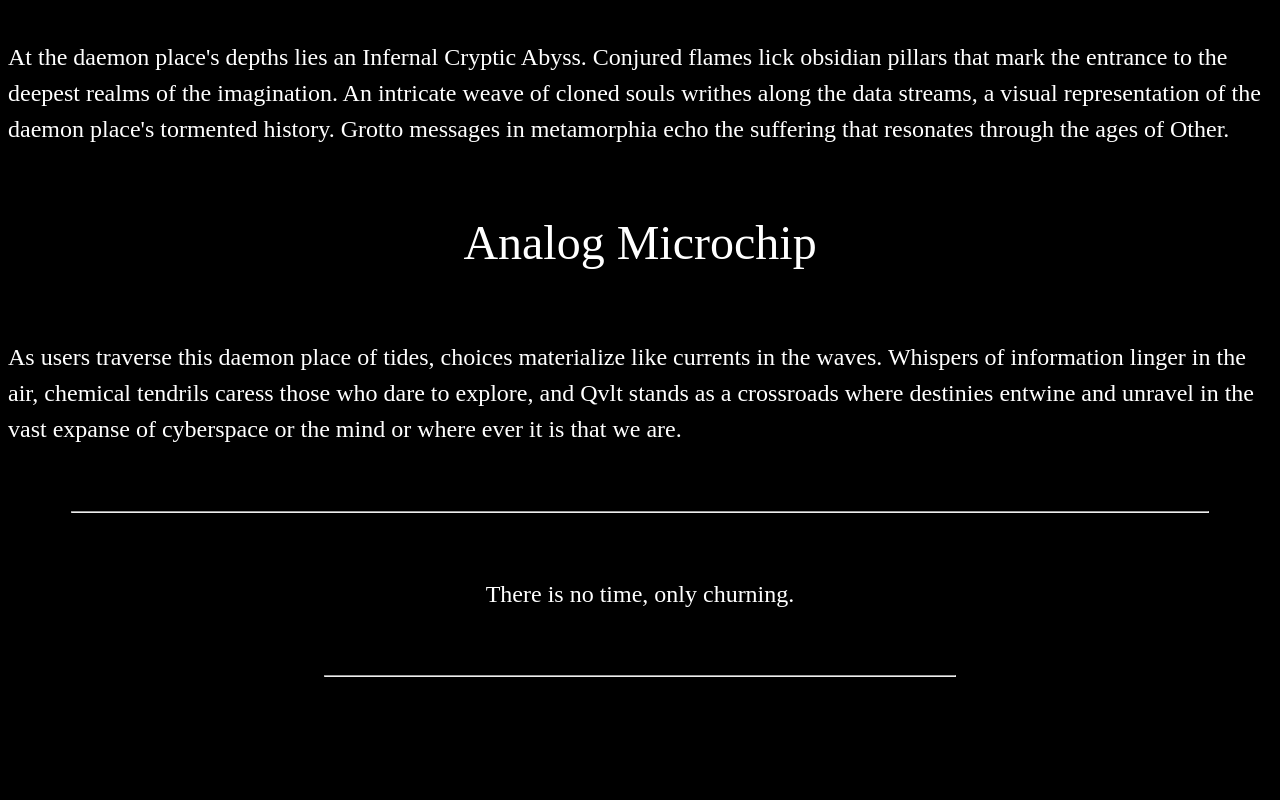
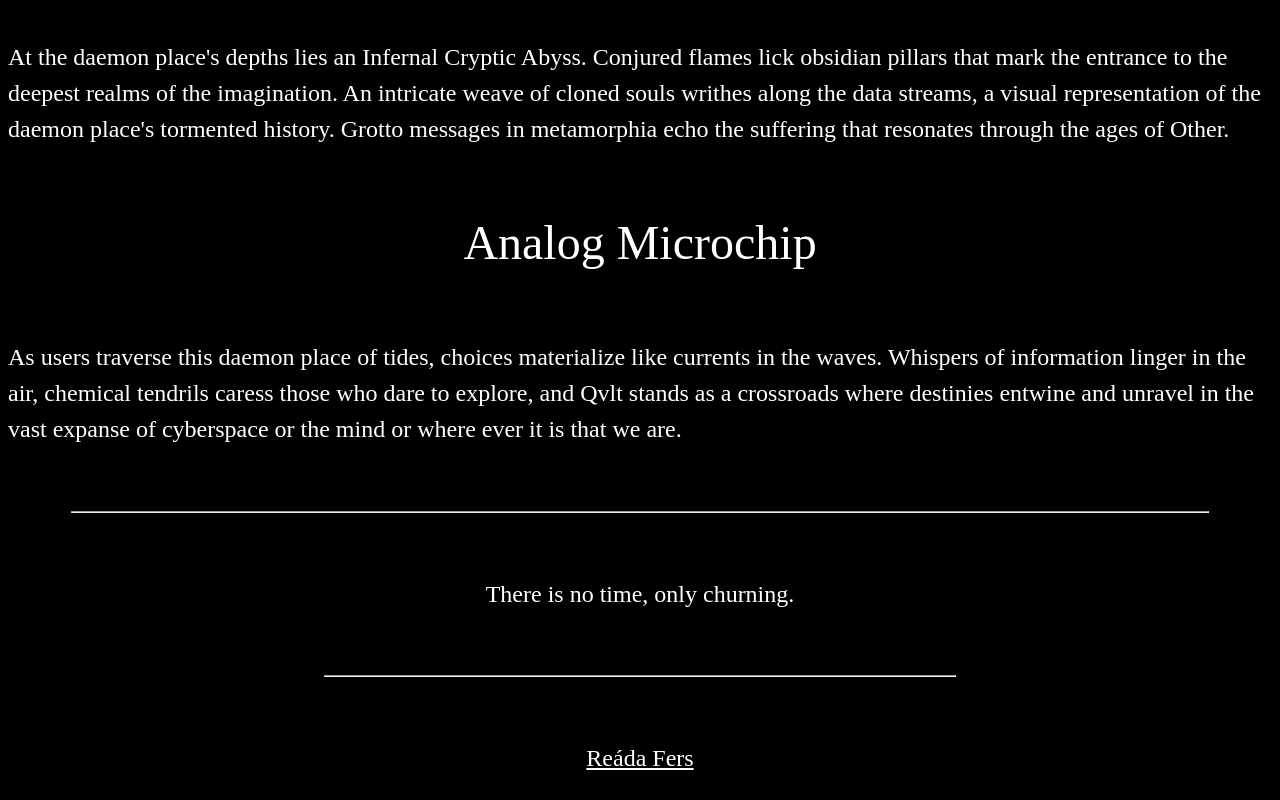
Before and after one commit to qvht/qvht.github.io, a website: page index.html in a window 1280 px wide. Shown: the part 4022-4822 px from the top of the page. Before the commit the page ends 4762 px from the top, so only its background shows below. Drawn offline with Linux system fonts and the light colour scheme.

Commit message:
Update index.html

```diff
--- a/index.html
+++ b/index.html
@@ -181,6 +181,8 @@ body { font-size: 80%; }*/
 
 <div style="margin: 5% 25%;text-align: center;" ><hr></div>
 
+<p style="text-align: center;"><a href="https://readafers.rf.gd/">Reáda Fers</a></p>
+
 <script src="app.js"></script>
 
 
```
